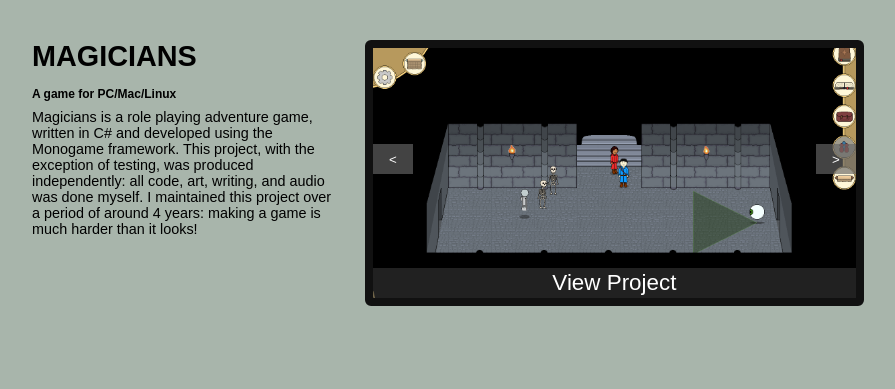
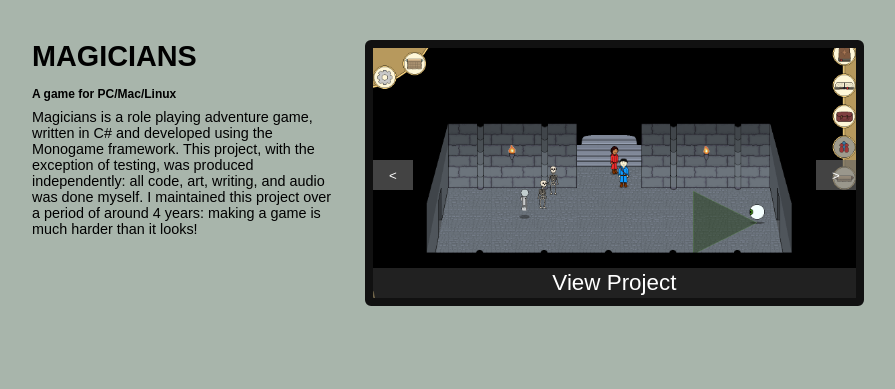
Before and after one commit to hoptond/portfolio, a PHP site: page / in a window 1280 px wide. Shown: the part 307-696 px from the top of the page, without its empty margins (192-1087 px from the left). Run offline with PHP 8.4, Linux system fonts and the light colour scheme; some libraries are stand-ins or nearby versions.

Commit message:
fixed button centering in showcaseviewer

```diff
--- a/style.css
+++ b/style.css
@@ -166,7 +166,8 @@ header p {
 }
 
 .showcasenav {
-    margin: 20% 0 25% 0;
+    top:45%;
+    position:relative;
     background-color: rgba(102, 102, 102, 0.66);
     color: #ffffff;
     width: 40px;
```
